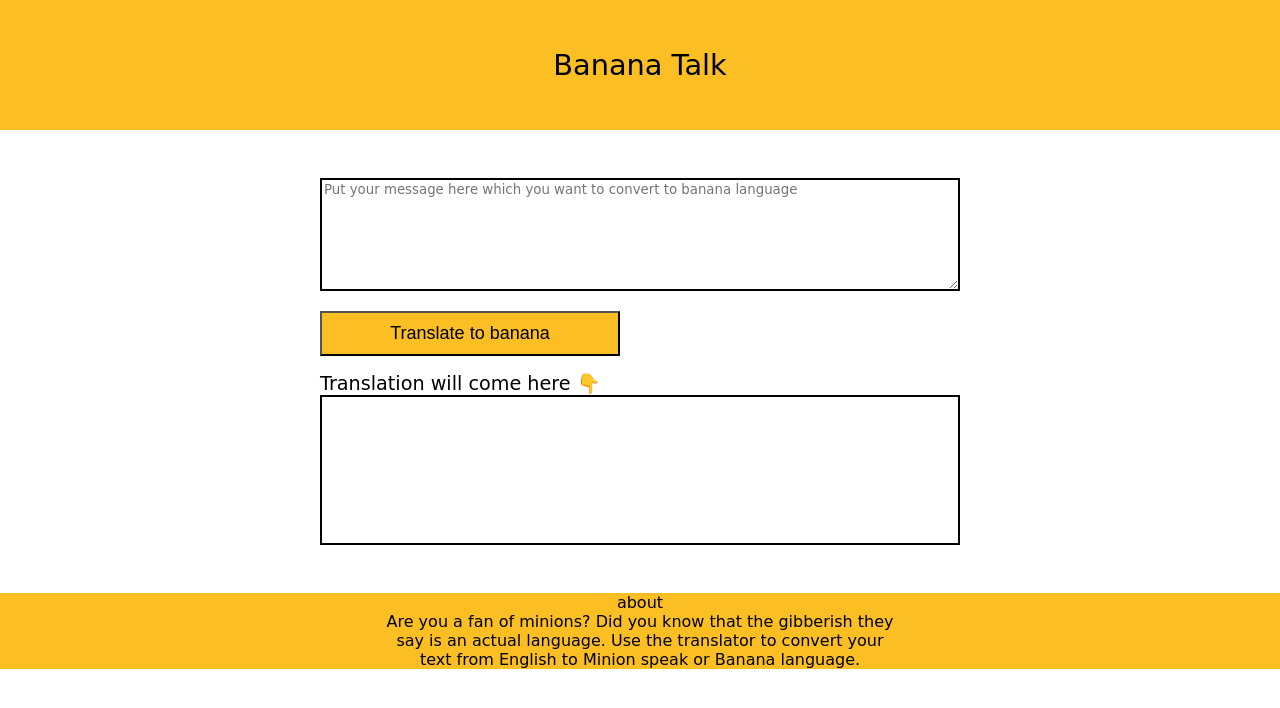
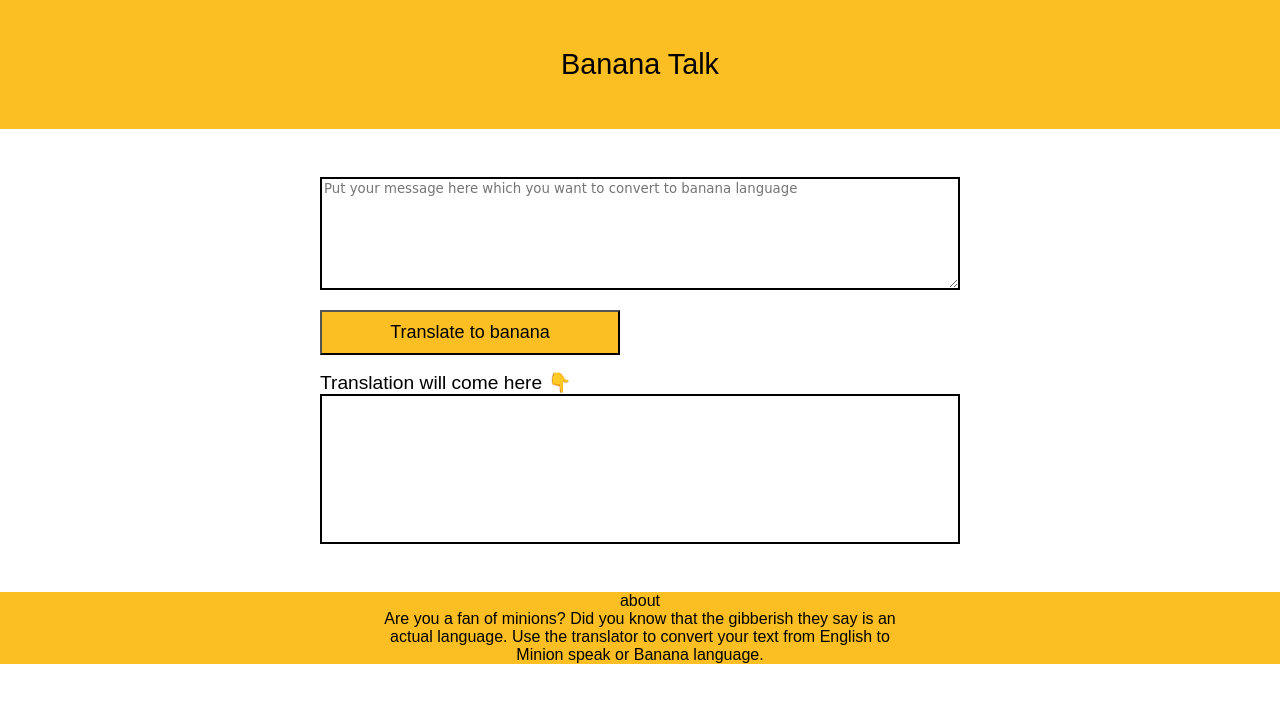
Before and after one commit to rohitmane9022/Banana-Talk, a plain HTML site: page index.html in a window 1280 px wide. Drawn offline with Linux system fonts and the light colour scheme.

Commit message:
Update style.css

```diff
--- a/style.css
+++ b/style.css
@@ -3,7 +3,7 @@
 }
 
 body {
-    font-family: 'Patrick Hand', cursive;
+    font-family: 'Patrick Hand', sans-serif;
 
 }
 
@@ -12,6 +12,7 @@ body {
     padding: 0x;
     box-sizing: border-box;
     width: 100%;
+
 }
 
 /* .wrap{
```
